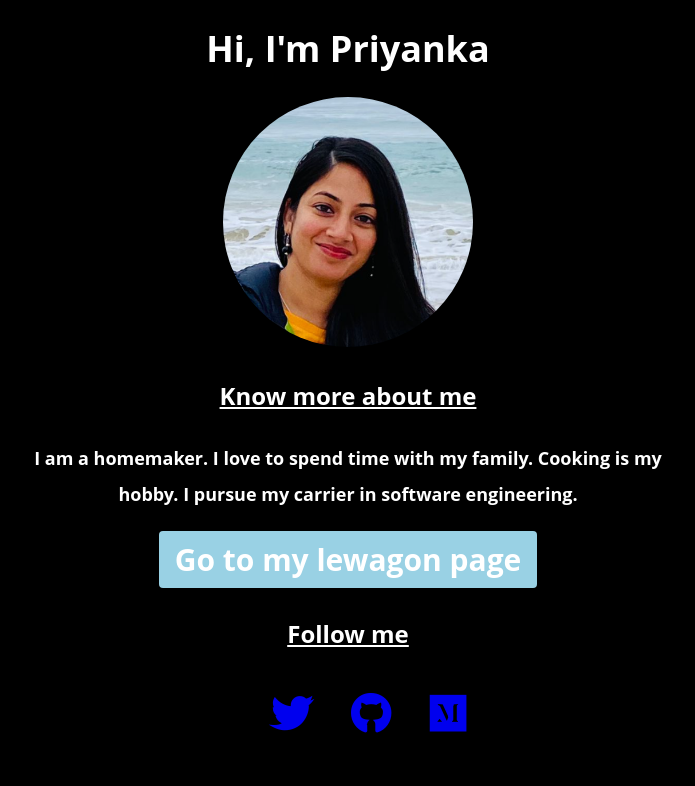
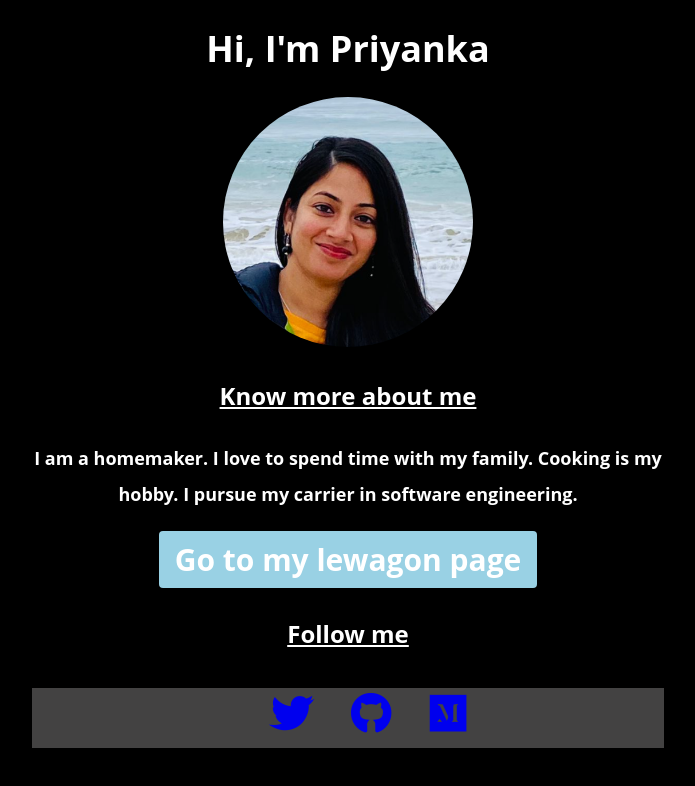
Before and after one commit to priyankasah296/profile, a plain HTML site: page index.html in a window 1280 px wide. In both pictures the pointer is over the element 640 px from the left and 717 px from the top of the page. Shown: the whole page, without its empty margins (292-987 px from the left). Drawn offline with Linux system fonts and the light colour scheme.

Commit message:
changed css.

```diff
--- a/style.css
+++ b/style.css
@@ -72,6 +72,11 @@ h2 {
   gap: 40px;
 }
 
+.links:hover {
+  background-color: rgb(67, 66, 66);
+  cursor: pointer;
+}
+
 @media (max-width: 960px) {
   .container {
     width: 700px;
```
